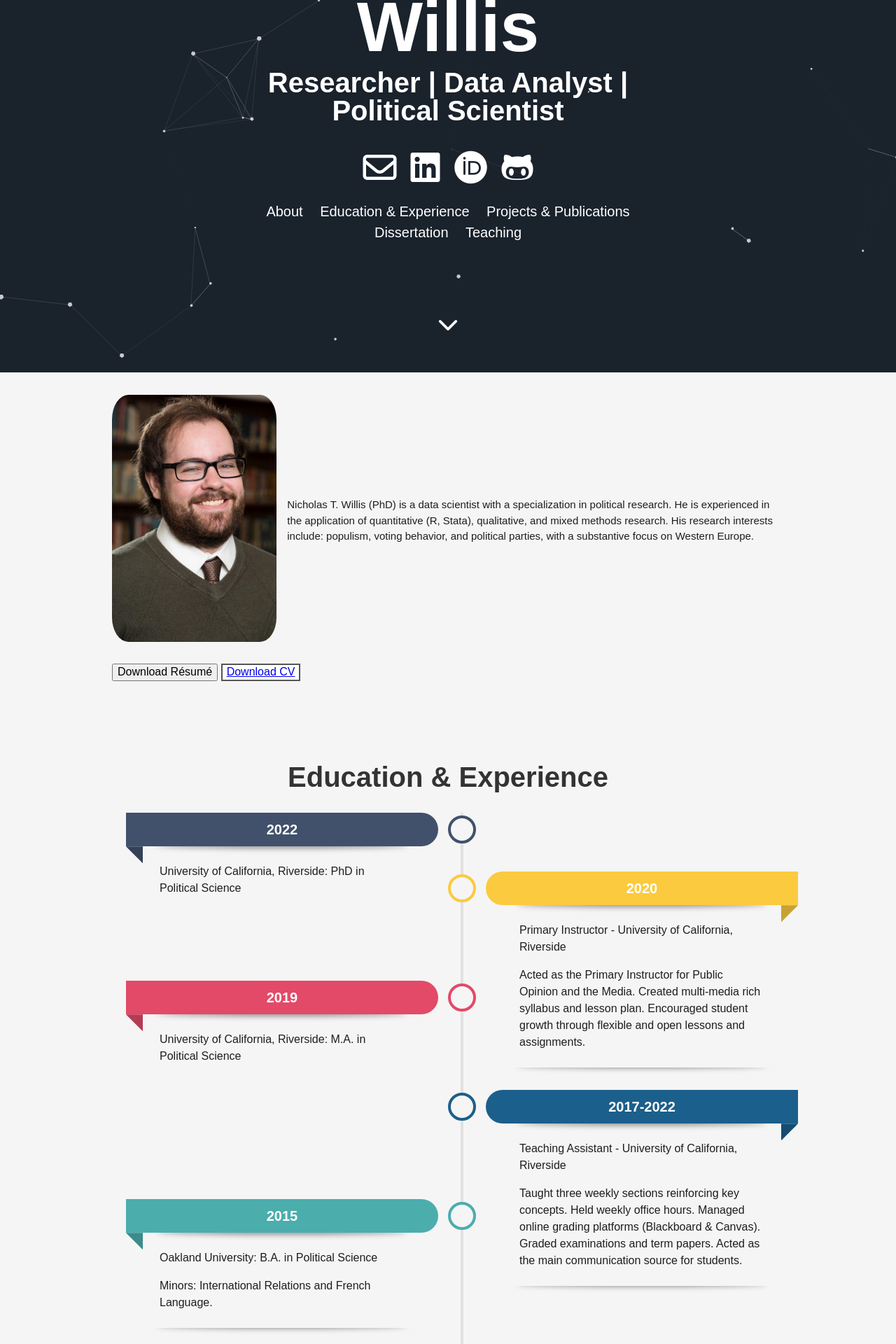
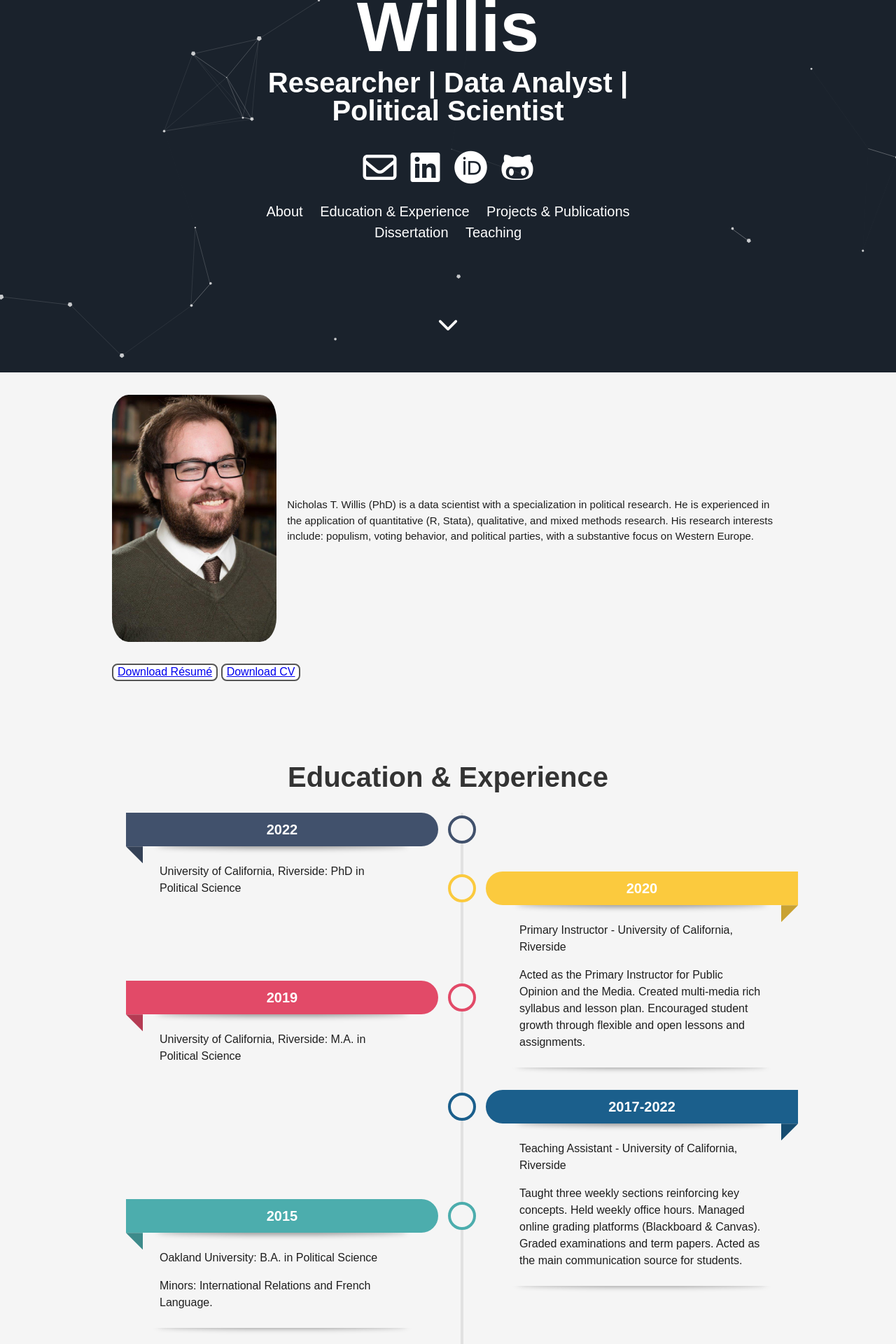
Before and after one commit to SimplyWillis/nicholastwillis, a Jekyll site: the page built from index.html, in a window 1280 px wide. Shown: the part 368-2288 px from the top of the page at 70% size. Built offline with Jekyll 4.4.1, drawn with Linux system fonts in a browser that asks for light colours; nearby versions of some CDN libraries.

Commit message:
Update about.html

```diff
--- a/_includes/about.html
+++ b/_includes/about.html
@@ -22,11 +22,14 @@
   background-color: white;
   color: black;
   border: 2px solid #555555;
+  border-radius: 8px;
+  text-decoration: none
 }
 
 .button5:hover {
   background-color: #555555;
   color: white;
+  text-decoration: none
 }
   </style>
   </head>
@@ -42,6 +45,6 @@
       </p>
   </div>
   <br>
-  <button class="button5><span><a href="{{ "/assets/doc/Willis-Résumé.pdf" | prepend: site.baseurl }}" target="_blank" padding: 50px text-decoration: none>Download Résumé</a></span></button>
+  <button class="button5"><span><a href="{{ "/assets/doc/Willis-Résumé.pdf" | prepend: site.baseurl }}" target="_blank" padding: 50px text-decoration: none>Download Résumé</a></span></button>
   <button class="button5"><span><a href="{{ "/assets/doc/Willis-Curriculum-Vitae.pdf" | prepend: site.baseurl }}" target="_blank" text-decoration: none>Download CV</a></span></button>
   </body>
```
